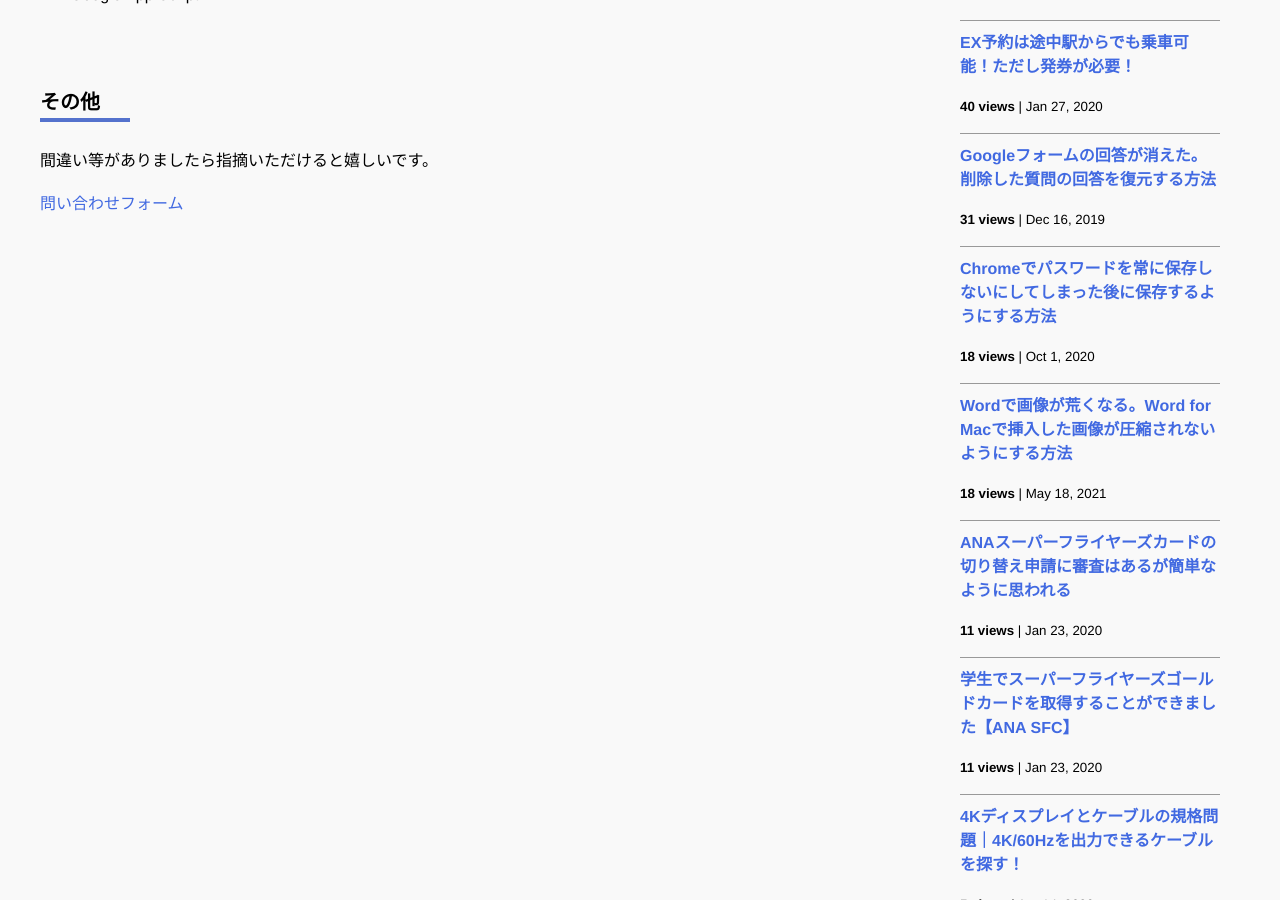
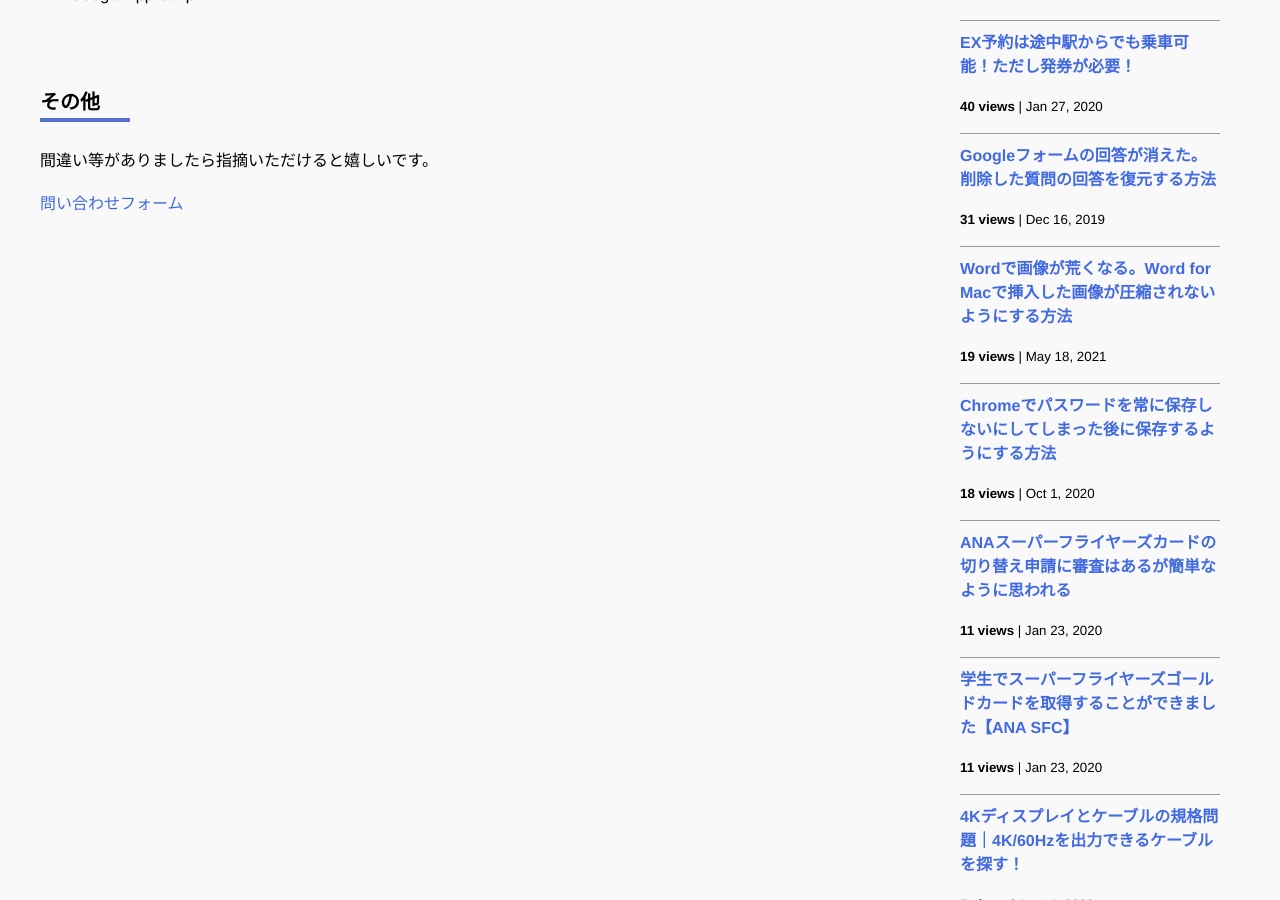
Before and after one commit to iwanaminami/shoyaiwaname, a Jekyll site: the page built from about.markdown, in a window 1280 px wide and 900 px high, scrolled down 854 px. Built offline with Jekyll 4.4.1, drawn with Linux system fonts in a browser that asks for light colours; nearby versions of some CDN libraries; comment, search, counter and statistics services are not loaded.

Commit message:
chore(ga): update _data/popularposts.yml 20260827-0552

```diff
--- a/_data/popularposts.yml
+++ b/_data/popularposts.yml
@@ -3,10 +3,10 @@ side:
     url: "/2020/01/27/ex-rideontheway.html"
   - view: 31
     url: "/2019/12/16/restore-googleform.html"
+  - view: 19
+    url: "/2021/05/18/image-compression-word.html"
   - view: 18
     url: "/2020/10/01/googlepassword.html"
-  - view: 18
-    url: "/2021/05/18/image-compression-word.html"
   - view: 15
     url: "/"
   - view: 11
```
